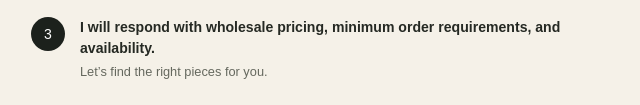
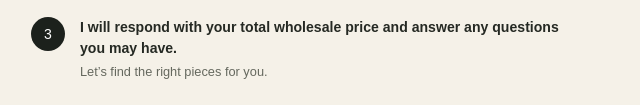
Before and after one commit to floridapipestore-lab/Pipe-portfolio, a plain HTML site: page index.html in a window 1280 px wide. Shown: the part 864-969 px from the top of the page, 33-673 px from the left. Drawn offline with Linux system fonts and the light colour scheme.

Commit message:
Update index.html

```diff
--- a/index.html
+++ b/index.html
@@ -57,7 +57,7 @@
           <ol>
             <li><div><strong>Browse current inventory on GlassPass.com.</strong><p>Explore available inventory.</p></div></li>
             <li><div><strong>Email me with the links or screenshots of the pieces you are interested in.</strong><p>Include your shop name, location, and any questions.</p></div></li>
-            <li><div><strong>I will respond with wholesale pricing, minimum order requirements, and availability.</strong><p>Let’s find the right pieces for you.</p></div></li>
+            <li><div><strong>I will respond with your total wholesale price and answer any questions you may have.</strong><p>Let’s find the right pieces for you.</p></div></li>
           </ol>
           <div class="wholesale-terms"><h3>Wholesale details</h3><p><strong>Minimum purchase:</strong> Negotiable.</p><p><strong>Shipping:</strong> Calculated after purchase.</p><p><strong>Payment:</strong> Cash, PayPal, Zelle, or Cash App.</p></div>
         </div>
```
